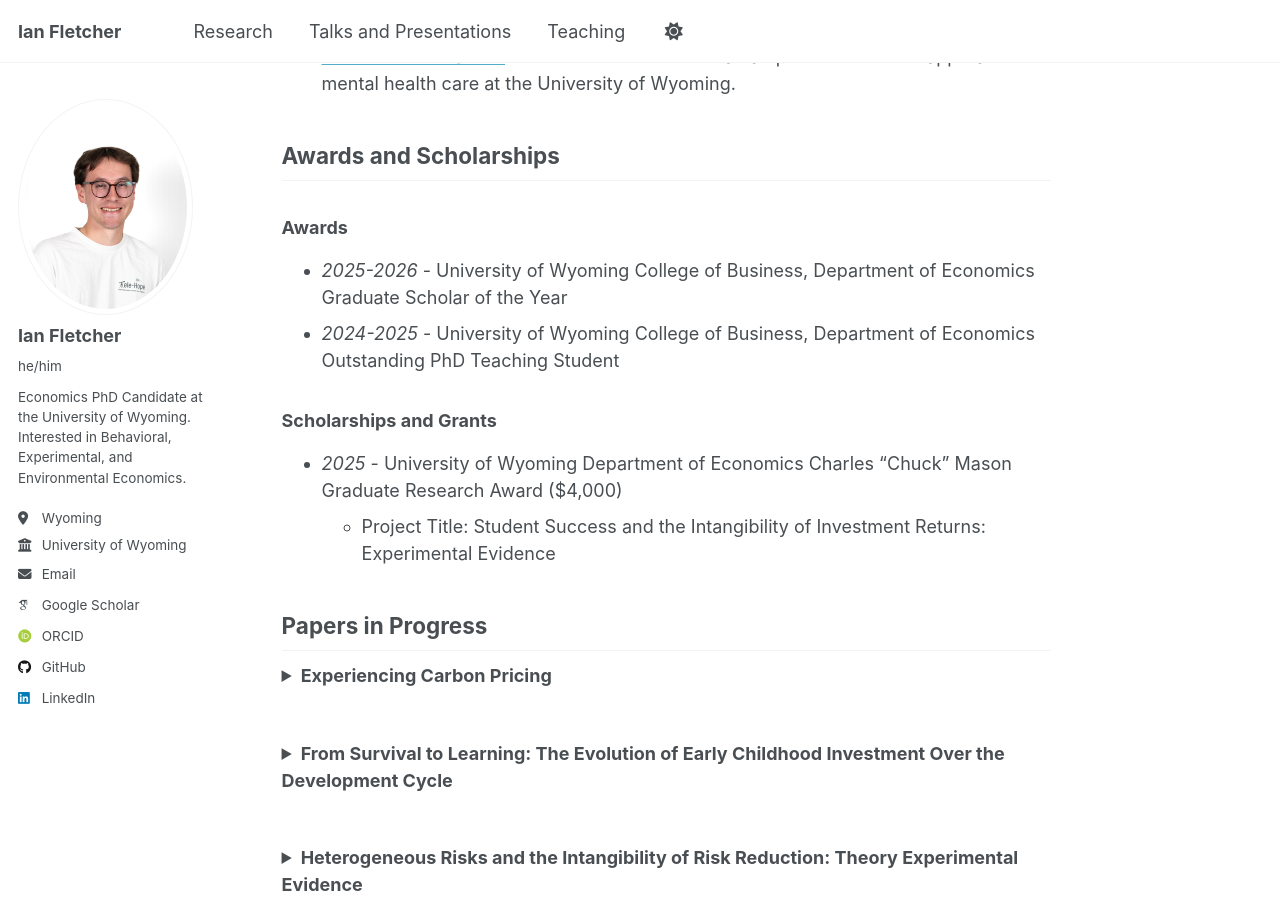
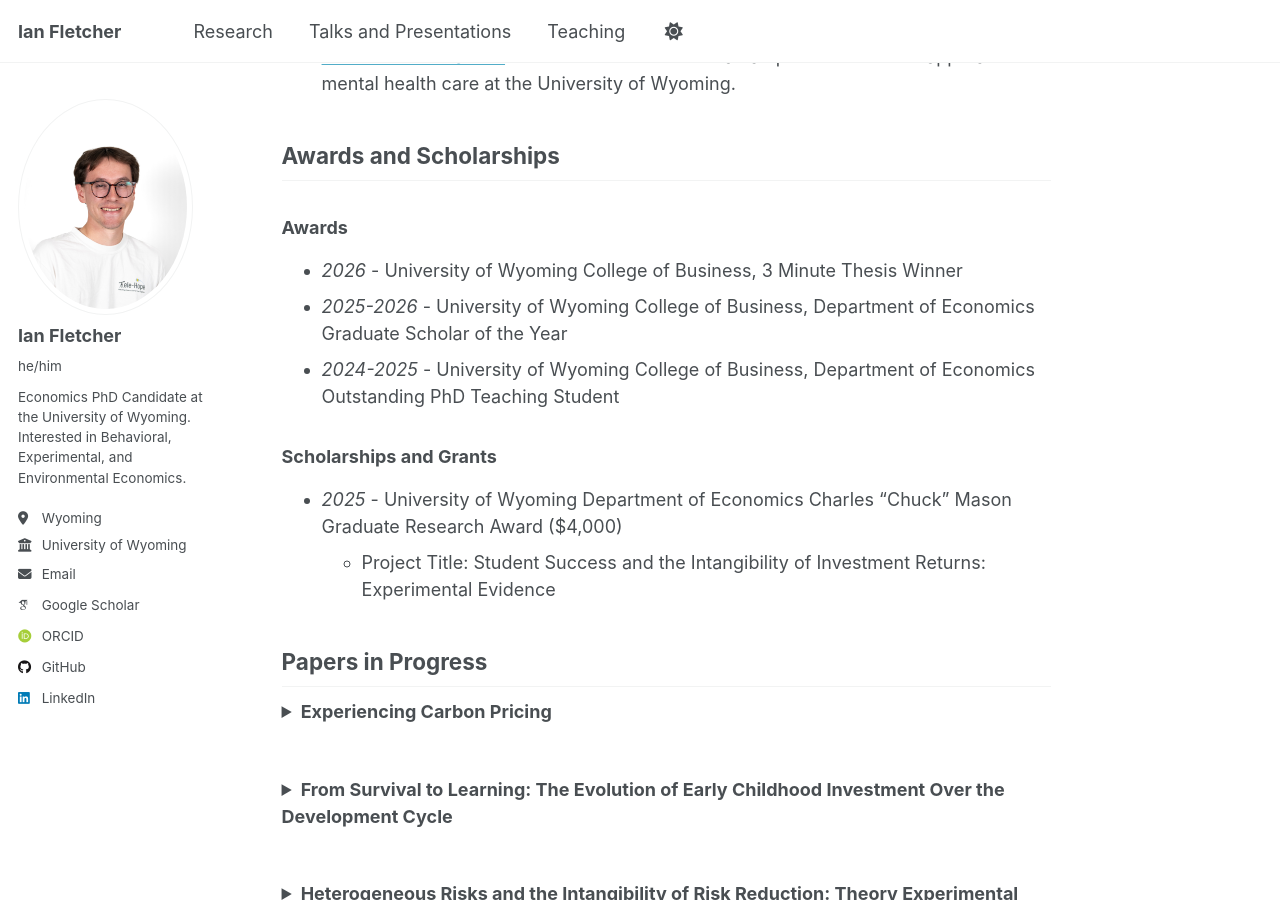
Before and after one commit to fletcherian/fletcherian.github.io, a Jekyll site: the page built from _pages/about.md, in a window 1280 px wide and 900 px high, scrolled down 1105 px. Built offline with Jekyll 4.4.1, drawn with Linux system fonts in a browser that asks for light colours; some web fonts are replaced; a script that is not in the unit is left out.

Commit message:
Update about.md

```diff
--- a/_pages/about.md
+++ b/_pages/about.md
@@ -30,6 +30,7 @@ You can download my CV here (Updated February 1, 2026): [Download CV (PDF)](http
 
 ## Awards and Scholarships
 ### Awards
+* _2026_ - University of Wyoming College of Business, 3 Minute Thesis Winner
 * _2025-2026_ - University of Wyoming College of Business, Department of Economics Graduate Scholar of the Year
 * _2024-2025_ - University of Wyoming College of Business, Department of Economics Outstanding PhD Teaching Student
 
```
